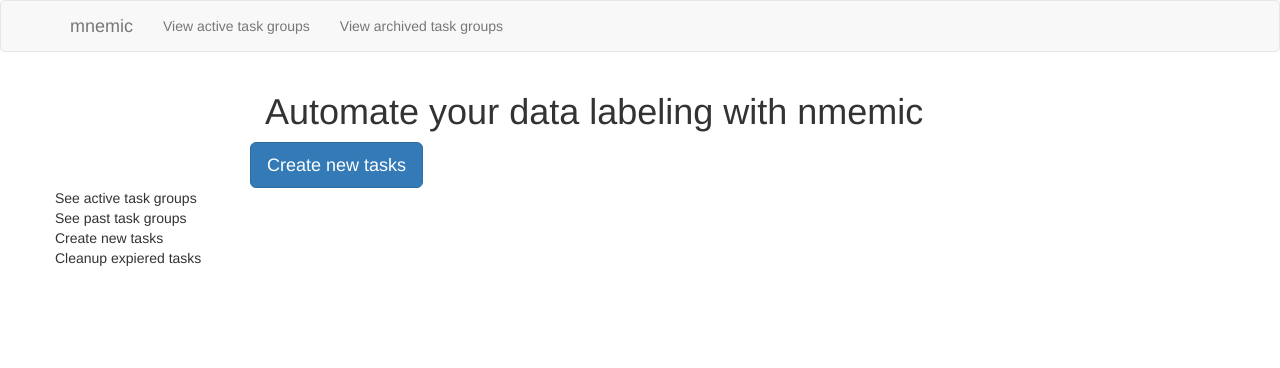
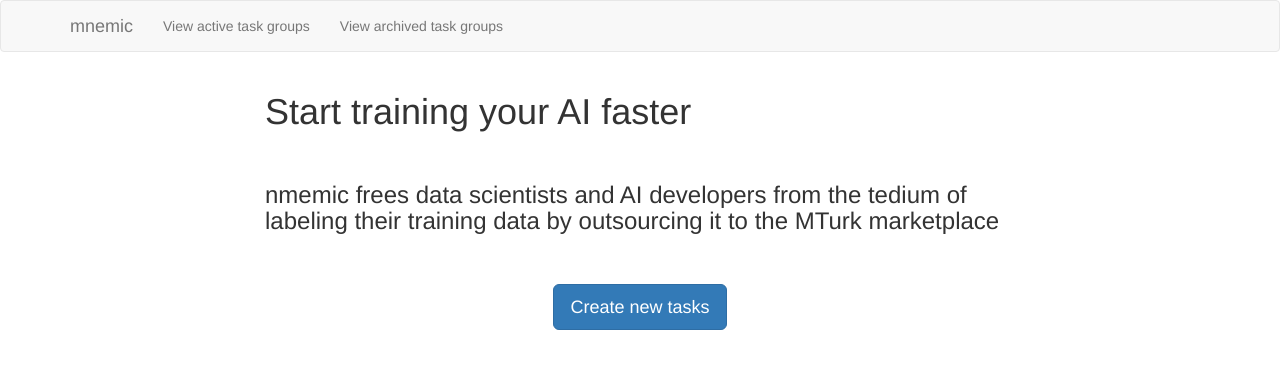
Before and after one commit to karthigb/mnemic-web-cli, a Next.js app: page / in a window 1280 px wide. Shown: the top 368 px of the page. Built offline with nearby package versions, Linux system fonts and the light colour scheme.

Commit message:
Clean up homepage

```diff
--- a/components/home.js
+++ b/components/home.js
@@ -11,24 +11,21 @@ class Home extends React.Component {
       <div>
         <Grid>
           <Row>
-            <Col md={8} mdOffset={2}><h1>Automate your data labeling with nmemic</h1></Col>
-          </Row>
+            <Col md={8} mdOffset={2}><h1>Start training your AI faster</h1></Col>
+          </Row><br/>
           <Row>
-            <Col mdOffset={2}>
-              <Button bsStyle="primary" bsSize="lg" onClick={this.props.onNewTaskClick}>Create new tasks</Button>
+            <Col md={8} mdOffset={2}>
+              <h3>nmemic frees data scientists and AI developers from the tedium of labeling their training data by outsourcing it to the MTurk marketplace</h3>
             </Col>
-          </Row>
+          </Row><br/><br/>
           <Row>
-            <Col>See active task groups</Col>
-          </Row>
-          <Row>
-            <Col>See past task groups</Col>
-          </Row>
-          <Row>
-            <Col>Create new tasks</Col>
-          </Row>
-          <Row>
-            <Col>Cleanup expiered tasks</Col>
+            <Col>
+              <div style={{"text-align":"center"}}>
+                <Button bsStyle="primary" bsSize="lg" onClick={this.props.onNewTaskClick}>
+                  Create new tasks
+                </Button>
+              </div>
+            </Col>
           </Row>
         </Grid>
       </div>
```
